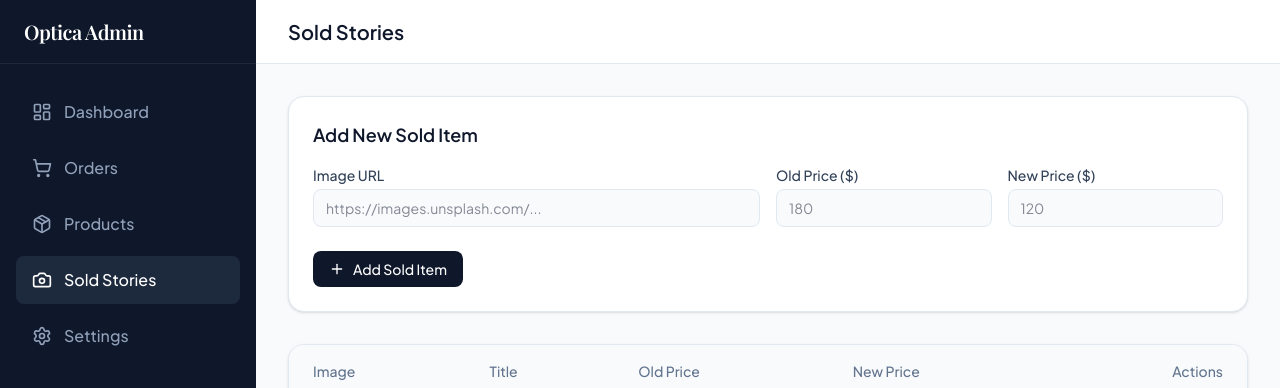
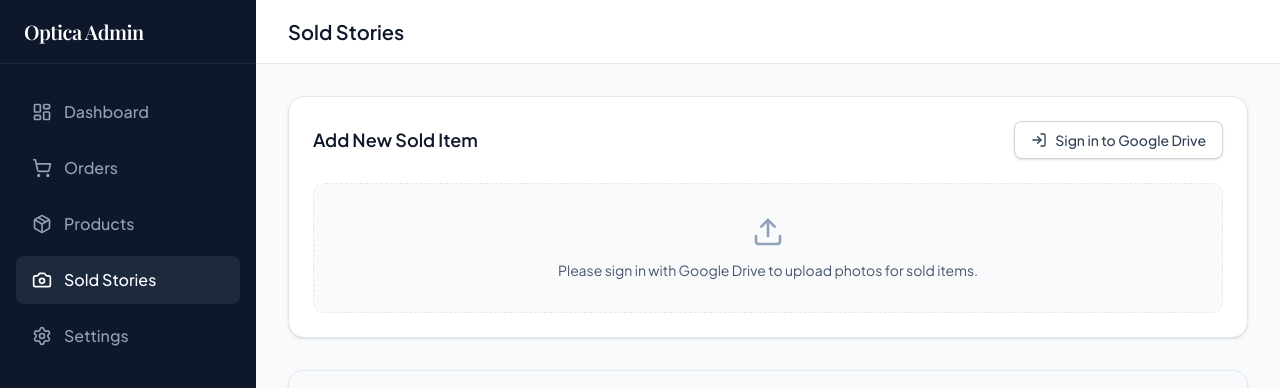
Before and after one commit to rayanaouf-creator/Optic-Ecommerce, a React (Vite) app: page /admin/stories in a window 1280 px wide. Shown: the top 388 px of the page. Built offline with nearby package versions, Linux system fonts and the light colour scheme; no server answers; the database is empty; a web font is replaced by a local one.

Commit message:
feat(admin): implement Google Auth and Drive integration
Update Firebase configuration, integrate Google Authentication, and add file upload support to the AdminStories component to enable asset management.

```diff
--- a/src/components/admin/AdminStories.tsx
+++ b/src/components/admin/AdminStories.tsx
@@ -1,21 +1,35 @@
 import { useState, useEffect } from 'react';
 import { collection, getDocs, addDoc, deleteDoc, doc } from 'firebase/firestore';
 import { db } from '../../lib/firebase';
+import { initAuth, googleSignIn, getAccessToken, logout } from '../../lib/auth';
 import { Story } from '../../types';
-import { Trash2, Plus } from 'lucide-react';
+import { Trash2, Plus, LogIn, LogOut, Upload } from 'lucide-react';
 
 export function AdminStories() {
   const [stories, setStories] = useState<Story[]>([]);
   const [loading, setLoading] = useState(true);
 
+  // Auth state
+  const [needsAuth, setNeedsAuth] = useState(true);
+  const [isLoggingIn, setIsLoggingIn] = useState(false);
+
   // Form state
-  const [image, setImage] = useState('');
+  const [file, setFile] = useState<File | null>(null);
   const [oldPrice, setOldPrice] = useState('');
   const [newPrice, setNewPrice] = useState('');
   const [submitting, setSubmitting] = useState(false);
+  const [uploadProgress, setUploadProgress] = useState('');
 
   useEffect(() => {
     fetchStories();
+
+    // Initialize auth
+    const unsubscribe = initAuth(
+      () => setNeedsAuth(false),
+      () => setNeedsAuth(true)
+    );
+
+    return () => unsubscribe();
   }, []);
 
   async function fetchStories() {
@@ -30,15 +44,88 @@ export function AdminStories() {
     }
   }
 
+  const handleLogin = async () => {
+    setIsLoggingIn(true);
+    try {
+      await googleSignIn();
+      setNeedsAuth(false);
+    } catch (err) {
+      console.error('Login failed:', err);
+    } finally {
+      setIsLoggingIn(false);
+    }
+  };
+
+  const handleLogout = async () => {
+    await logout();
+    setNeedsAuth(true);
+  };
+
+  const uploadToDrive = async (fileToUpload: File): Promise<string> => {
+    const token = await getAccessToken();
+    if (!token) throw new Error("Not authenticated");
+
+    setUploadProgress('Uploading to Google Drive...');
+
+    const metadata = {
+      name: fileToUpload.name,
+      mimeType: fileToUpload.type,
+    };
+
+    const form = new FormData();
+    form.append('metadata', new Blob([JSON.stringify(metadata)], { type: 'application/json' }));
+    form.append('file', fileToUpload);
+
+    const res = await fetch('https://www.googleapis.com/upload/drive/v3/files?uploadType=multipart', {
+      method: 'POST',
+      headers: {
+        Authorization: `Bearer ${token}`
+      },
+      body: form
+    });
+
+    const data = await res.json();
+    if (data.error) throw new Error(data.error.message);
+
+    const fileId = data.id;
+
+    setUploadProgress('Making file public...');
+    await fetch(`https://www.googleapis.com/drive/v3/files/${fileId}/permissions`, {
+      method: 'POST',
+      headers: {
+        Authorization: `Bearer ${token}`,
+        'Content-Type': 'application/json'
+      },
+      body: JSON.stringify({
+        role: 'reader',
+        type: 'anyone'
+      })
+    });
+
+    setUploadProgress('Finalizing...');
+    const metaRes = await fetch(`https://www.googleapis.com/drive/v3/files/${fileId}?fields=thumbnailLink,webContentLink`, {
+      headers: { Authorization: `Bearer ${token}` }
+    });
+
+    const metaData = await metaRes.json();
+    if (metaData.thumbnailLink) {
+      return metaData.thumbnailLink.replace(/=s\d+/, '=s800');
+    }
+    return metaData.webContentLink;
+  };
+
   async function handleAddStory(e: React.FormEvent) {
     e.preventDefault();
-    if (!image || !oldPrice || !newPrice) return;
+    if (!file || !oldPrice || !newPrice) return;
 
     setSubmitting(true);
     try {
+      const publicImageUrl = await uploadToDrive(file);
+
+      setUploadProgress('Saving record...');
       const newStory = {
         title: 'Sold', // Hardcoded as per requirements
-        image,
+        image: publicImageUrl,
         oldPrice: Number(oldPrice),
         newPrice: Number(newPrice)
       };
@@ -47,11 +134,18 @@ export function AdminStories() {
       setStories([...stories, { id: docRef.id, ...newStory }]);
 
       // Reset form
-      setImage('');
+      setFile(null);
       setOldPrice('');
       setNewPrice('');
+      setUploadProgress('');
+      // reset file input
+      const fileInput = document.getElementById('file-upload') as HTMLInputElement;
+      if (fileInput) fileInput.value = '';
+
     } catch (error) {
       console.error('Error adding story:', error);
+      alert('Failed to upload image. Please ensure you have signed in and granted Drive permissions.');
+      setUploadProgress('');
     } finally {
       setSubmitting(false);
     }
@@ -75,16 +169,50 @@ export function AdminStories() {
   return (
     <div className="space-y-8">
       <div className="bg-white p-6 rounded-2xl border border-slate-200 shadow-sm">
-        <h2 className="text-lg font-semibold text-slate-900 mb-4">Add New Sold Item</h2>
-        <form onSubmit={handleAddStory} className="grid grid-cols-1 md:grid-cols-4 gap-4 items-end">
+        <div className="flex items-center justify-between mb-6">
+          <h2 className="text-lg font-semibold text-slate-900">Add New Sold Item</h2>
+
+          {needsAuth ? (
+            <button
+              onClick={handleLogin}
+              disabled={isLoggingIn}
+              className="flex items-center gap-2 bg-white border border-slate-300 text-slate-700 px-4 py-2 rounded-lg text-sm font-medium hover:bg-slate-50 transition-colors shadow-sm"
+            >
+              {isLoggingIn ? 'Signing in...' : (
+                <>
+                  <LogIn className="w-4 h-4" />
+                  Sign in to Google Drive
+                </>
+              )}
+            </button>
+          ) : (
+            <button
+              onClick={handleLogout}
+              className="flex items-center gap-2 text-slate-500 hover:text-slate-700 px-3 py-1.5 rounded-lg text-sm font-medium transition-colors"
+            >
+              <LogOut className="w-4 h-4" />
+              Sign out Drive
+            </button>
+          )}
+        </div>
+
+        {needsAuth ? (
+          <div className="text-center py-8 bg-slate-50 rounded-xl border border-dashed border-slate-200">
+            <Upload className="w-8 h-8 text-slate-400 mx-auto mb-3" />
+            <p className="text-sm text-slate-600 max-w-md mx-auto">
+              Please sign in with Google Drive to upload photos for sold items.
+            </p>
+          </div>
+        ) : (
+          <form onSubmit={handleAddStory} className="grid grid-cols-1 md:grid-cols-4 gap-4 items-start">
             <div className="col-span-1 md:col-span-2">
-            <label className="block text-sm font-medium text-slate-700 mb-1">Image URL</label>
+              <label className="block text-sm font-medium text-slate-700 mb-1">Photo</label>
               <input
-              type="url"
+                id="file-upload"
+                type="file"
+                accept="image/*"
                 required
-              value={image}
-              onChange={e => setImage(e.target.value)}
-              placeholder="https://images.unsplash.com/..."
+                onChange={e => setFile(e.target.files?.[0] || null)}
                 className="w-full bg-slate-50 border border-slate-200 rounded-lg px-3 py-2 text-sm focus:outline-none focus:ring-2 focus:ring-slate-900"
               />
             </div>
@@ -114,17 +242,19 @@ export function AdminStories() {
                 className="w-full bg-slate-50 border border-slate-200 rounded-lg px-3 py-2 text-sm focus:outline-none focus:ring-2 focus:ring-slate-900"
               />
             </div>
-          <div className="col-span-1 md:col-span-4 mt-2">
+            <div className="col-span-1 md:col-span-4 mt-2 flex items-center justify-between">
+              <span className="text-sm text-blue-600 font-medium">{uploadProgress}</span>
               <button
                 type="submit"
-              disabled={submitting}
-              className="flex items-center gap-2 bg-slate-900 text-white px-4 py-2 rounded-lg text-sm font-medium hover:bg-slate-800 transition-colors disabled:opacity-50"
+                disabled={submitting || !file}
+                className="flex items-center gap-2 bg-slate-900 text-white px-5 py-2.5 rounded-lg text-sm font-medium hover:bg-slate-800 transition-colors disabled:opacity-50 ml-auto"
               >
                 <Plus className="w-4 h-4" />
-              {submitting ? 'Adding...' : 'Add Sold Item'}
+                {submitting ? 'Uploading...' : 'Upload & Add'}
               </button>
             </div>
           </form>
+        )}
       </div>
 
       <div className="bg-white rounded-2xl border border-slate-200 shadow-sm overflow-hidden">
--- /dev/null
+++ b/src/lib/auth.ts
@@ -0,0 +1,58 @@
+import { getAuth, signInWithPopup, GoogleAuthProvider, onAuthStateChanged, User } from 'firebase/auth';
+import { app } from './firebase';
+
+const auth = getAuth(app);
+const provider = new GoogleAuthProvider();
+provider.addScope('https://www.googleapis.com/auth/drive.file');
+
+let isSigningIn = false;
+let cachedAccessToken: string | null = null;
+
+export const initAuth = (
+  onAuthSuccess?: (user: User, token: string) => void,
+  onAuthFailure?: () => void
+) => {
+  return onAuthStateChanged(auth, async (user: User | null) => {
+    if (user) {
+      if (cachedAccessToken) {
+        if (onAuthSuccess) onAuthSuccess(user, cachedAccessToken);
+      } else if (!isSigningIn) {
+        // If we don't have the token in memory, we need them to re-auth
+        // to get the Google API scopes token.
+        cachedAccessToken = null;
+        if (onAuthFailure) onAuthFailure();
+      }
+    } else {
+      cachedAccessToken = null;
+      if (onAuthFailure) onAuthFailure();
+    }
+  });
+};
+
+export const googleSignIn = async (): Promise<{ user: User; accessToken: string } | null> => {
+  try {
+    isSigningIn = true;
+    const result = await signInWithPopup(auth, provider);
+    const credential = GoogleAuthProvider.credentialFromResult(result);
+    if (!credential?.accessToken) {
+      throw new Error('Failed to get access token from Firebase Auth');
+    }
+
+    cachedAccessToken = credential.accessToken;
+    return { user: result.user, accessToken: cachedAccessToken };
+  } catch (error: any) {
+    console.error('Sign in error:', error);
+    throw error;
+  } finally {
+    isSigningIn = false;
+  }
+};
+
+export const getAccessToken = async (): Promise<string | null> => {
+  return cachedAccessToken;
+};
+
+export const logout = async () => {
+  await auth.signOut();
+  cachedAccessToken = null;
+};
--- a/src/lib/firebase.ts
+++ b/src/lib/firebase.ts
@@ -13,4 +13,4 @@ const firebaseConfig = {
 const app = initializeApp(firebaseConfig);
 const db = getFirestore(app, "ai-studio-opticapremiumeye-f9660ced-81a0-46d2-bef8-46e4d5cb13a0");
 
-export { db };
+export { app, db };
--- /dev/null
+++ b/test-storage.ts
@@ -0,0 +1,23 @@
+import { initializeApp } from 'firebase/app';
+import { getStorage, ref, uploadString } from 'firebase/storage';
+
+const firebaseConfig = {
+  apiKey: "AIzaSyA1xl28dy35Y4EC_zdjfe2UT1SGokHFMKU",
+  authDomain: "gen-lang-client-0343806632.firebaseapp.com",
+  projectId: "gen-lang-client-0343806632",
+  storageBucket: "gen-lang-client-0343806632.firebasestorage.app",
+  messagingSenderId: "860983179239",
+  appId: "1:860983179239:web:7ab1c719d026f1073a6f42"
+};
+
+const app = initializeApp(firebaseConfig);
+const storage = getStorage(app);
+const storageRef = ref(storage, 'test.txt');
+
+uploadString(storageRef, 'Hello World').then(() => {
+  console.log('Uploaded successfully');
+  process.exit(0);
+}).catch((error) => {
+  console.error('Upload failed', error);
+  process.exit(1);
+});
```
Also changed, not shown: firebase-applet-config.json (+7 -8 lines), src/assets/logo.jpeg (added). Lines whose indentation alone changed are shown as unchanged.
